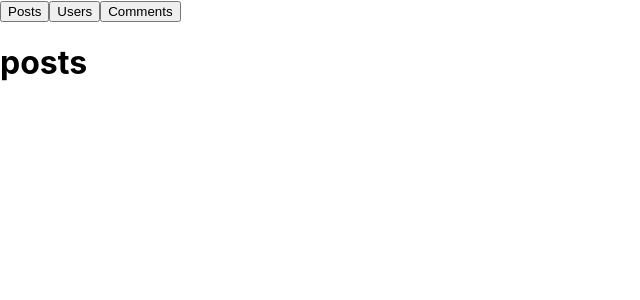
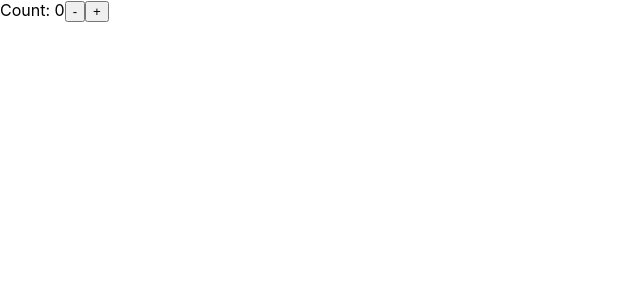
Before and after one commit to westone034626/ReactPractice, a React (Create React App) app: page / in a window 1280 px wide. Shown: the top 300 px of the page, without its empty margins (0-640 px from the left). Built offline with nearby package versions, Linux system fonts and the light colour scheme.

Commit message:
useReducer 코드 연습

```diff
--- a/src/App.js
+++ b/src/App.js
@@ -1,20 +1,21 @@
-import React, { useState, useRef, useEffect } from 'react';
+import { initial } from 'lodash';
+import React, { useState, useRef, useEffect, useReducer } from 'react';
+import Item from './Item';
+
+const count = 0;
+
+function reducer(state, action) {
+  return action(state);
+}
 
 export default function App() {
-  const [resourceType, setResourceType] = useState('posts');
-  console.log('render');
-  useEffect(() => {
-    console.log('resourceType changed');
-  }, [resourceType]);
+  const [state, dispatch] = useReducer(reducer, count);
 
   return (
     <>
-      <div>
-        <button onClick={() => setResourceType('posts')}>Posts</button>
-        <button onClick={() => setResourceType('Users')}>Users</button>
-        <button onClick={() => setResourceType('Comments')}>Comments</button>
-      </div>
-      <h1>{resourceType}</h1>
+      Count: {state}
+      <button onClick={() => dispatch((prev) => prev - 1)}>-</button>
+      <button onClick={() => dispatch((prev) => prev + 1)}>+</button>
     </>
   );
 }
--- /dev/null
+++ b/src/Item.js
@@ -0,0 +1,15 @@
+import React from 'react';
+const Item = ({ controller }) => {
+  const increment = () => {
+    controller((prev) => prev + 1);
+  };
+  console.log('sdf');
+  return (
+    <>
+      <div>Item</div>
+      <button onClick={increment}>increment</button>
+    </>
+  );
+};
+
+export default React.memo(Item);
```
